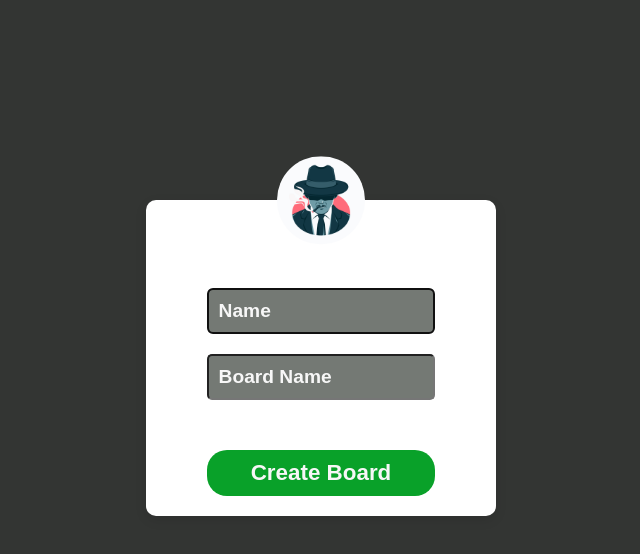
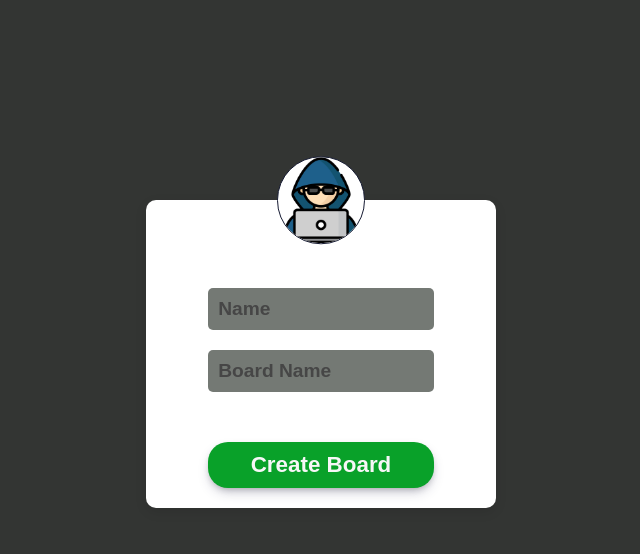
Before and after one commit to foutfin/CanvaCastUi, a SvelteKit app: page / in a window 1280 px wide. Shown: the top 554 px of the page, without its empty margins (319-959 px from the left). Built offline with nearby package versions, Linux system fonts and the light colour scheme.

Commit message:
refactored code

```diff
--- a/src/app.html
+++ b/src/app.html
@@ -2,9 +2,10 @@
 <html lang="en">
 	<head>
 		<meta charset="utf-8" />
-		<link rel="icon" href="%sveltekit.assets%/favicon.png" />
+		<!-- <link rel="icon" href="%sveltekit.assets%/favicon.png" /> -->
 		<meta name="viewport" content="width=device-width, initial-scale=1.0, maximum-scale=1.0, user-scalable=0" />
 		<link rel="stylesheet" href="%sveltekit.assets%/app.css"/>
+		<title>CanvaCast</title>
 		%sveltekit.head%
 	</head>
 	<body data-sveltekit-preload-data="hover">
--- a/src/components/board/Canvas.svelte
+++ b/src/components/board/Canvas.svelte
@@ -2,7 +2,7 @@
     import {context,drawing,path,pen,cvs} from './stores/store.js';
     import { onMount } from 'svelte';
     import {draw,erase,line} from './utils/draw.js';
-    let previousx,previousy,currentx,currenty,board,ctx;
+    let currentx,currenty;
 
     onMount(()=>{
         const board = document.getElementById("board-canvas");
@@ -11,29 +11,6 @@
 
         const overlayBoard = document.getElementById("board-overlay");
         const overlayBoardContext = overlayBoard.getContext("2d");
-
-
-        // const draw = (X,Y)=>{
-        //     previousx = currentx;
-        //     previousy = currenty;
-        //     currentx = X;
-        //     currenty = Y;
-        //     context.beginPath();
-        //     context.moveTo(previousx, previousy);
-        //     context.lineTo(currentx, currenty);
-        //     context.strokeStyle = pen.color;
-        //     context.lineWidth = pen.stroke;
-        //     context.fillStyle = pen.color;
-        //     context.fill();
-        //     context.stroke();
-        //     context.closePath();
-        // }
-
-        // const erase = (X,Y)=>{
-        //     context.clearRect(X, Y, 20, 20);
-        // }
-
-
 
         const onMove = (e) =>{
             const X = e.offsetX;
@@ -107,11 +84,9 @@
                     $context.drawImage(overlayBoard,0,0);
                     overlayBoardContext.clearRect(0, 0, 1920, 1080);
                 }
-
             });
 
         });
-
 
         board.addEventListener('touchstart', function(e) {
             let rect = board.getBoundingClientRect();
@@ -120,7 +95,6 @@
 
             currentx = X;
             currenty = Y;
-
 
             board.addEventListener('touchmove',onMoveTouch);
 
@@ -131,16 +105,12 @@
                     $context.drawImage(overlayBoard,0,0);
                     overlayBoardContext.clearRect(0, 0, 1920, 1080);
                 }
-
-
             });
-
         });
 
     })
 
 </script>
-
 
 <style>
     #board-canvas{
@@ -159,6 +129,5 @@
 
 </style>
 
-
 <canvas width="1920" height="1080" id="board-canvas" class="boards"></canvas>
 <canvas width="1920" height="1080" id="board-overlay" class="boards"></canvas>
--- a/src/components/board/Icon.svelte
+++ /dev/null
@@ -1,39 +0,0 @@
-<script>
-    import { onMount } from "svelte";
-    export let src , id,animate=true ,sel;
-    console.log("rerender");
-    onMount(()=>{
-        if(animate){
-            if(sel == id){
-                const e = document.getElementById(id);
-                e.style.scale = 1.5;
-                e.style.transform = "translateX(10px)";
-            }
-        }
-    })
-</script>
-
-<!-- svelte-ignore a11y-click-events-have-key-events -->
-<div on:click class="container">
-    <img id={id} {src} alt="icon"/>
-</div>
-
-
-<style>
-    .container{
-        cursor: pointer;
-        width:50px;
-        height:50px;
-        background-color: transparent;
-        -webkit-tap-highlight-color: transparent;
-    }
-    .container:hover{
-        scale: 1.4;
-        transform: translateX(10px);
-    }
-    img{
-        width: 100%;
-        height: 100%;
-        background-color: transparent;
-    }
-</style>
--- a/src/components/board/Newicon.svelte
+++ b/src/components/board/Newicon.svelte
@@ -3,11 +3,8 @@
     import {sidebartool,pen,cvs} from "./stores/store.js";
 
     export let id ,func=undefined;
-    let state = false;
-
 
     const clickHandler = () =>{
-        // console.log(id);
         if(id == 6){
             func();
         }else{
@@ -21,43 +18,32 @@
                 return {...p,type:id};
             });
         }
-
     }
     onMount(()=>{
+        const e = document.getElementById(`sicon-${id}`);
         sidebartool.subscribe((value)=>{
-            // console.log(value,`sicon-${id}` == `sicon-${value}`,`sicon-${id}`,`sicon-${value}`);
-            const e = document.getElementById(`sicon-${id}`);
-            console.log("here",id);
             if (id == value){
                 e.style.backgroundColor = "#adb5bd";
                 return;
             }
-
             if(value == 1){
                 if($cvs){
                     $cvs.style.touchAction = "auto";
-                    console.log($cvs.style.touchAction);
                 }
-
             }else{
                 if($cvs){
                     $cvs.style.touchAction = "none";
-                    console.log($cvs.style.touchAction);
                 }
             }
             e.style.backgroundColor = "transparent";
-
-
-            // console.log(pen);
         })
     })
 
 
-
-
 </script>
 
-<div id={`sicon-${id}`} on:click={clickHandler} class="container">
+<!-- svelte-ignore a11y-click-events-have-key-events -->
+<div id={`sicon-${id}`} on:click={clickHandler}  class="container hoverer">
     <slot class="svg"/>
 </div>
 
@@ -73,16 +59,5 @@
         align-items: center;
         border-radius: 10px;
     }
-    .container:hover{
-        /* scale: 1.4;
-        transform: translateX(10px); */
-        background-color:#adb5bd;
-        /* box-shadow: rgba(50, 50, 93, 0.25) 0px 6px 12px -2px, rgba(0, 0, 0, 0.3) 0px 3px 7px -3px; */
-    }
 
-    /* img{
-        width: 100%;
-        height: 100%;
-        background-color: transparent;
-    } */
 </style>
--- a/src/components/board/utils/socketdraw.js
+++ b/src/components/board/utils/socketdraw.js
@@ -33,6 +33,5 @@ export const lineBoard = (path,canvas,ctx,color,stroke,maincanvas) =>{
         ctx.stroke();
         ctx.closePath();
         maincanvas.drawImage(canvas,0,0);
-        console.log(path.m,path.m[1]);
     }
 }
--- a/src/routes/+page.svelte
+++ b/src/routes/+page.svelte
@@ -5,10 +5,10 @@
     let creatingBoard = 0;
     let boardId;
 
-
-    const clickHandle =()=>{
+    const clickHandle =(e)=>{
+        if(board_data.pName.length > 0 & board_data.bName.length > 0){
             creatingBoard = 1;
-        const url = "http://127.0.0.1:5000/createboard"
+            const url = `http://${window.location.hostname}:5000/createboard`;
             fetch(url, {
                         method: 'POST',
                         headers: {
@@ -16,13 +16,16 @@
                         },
                         body: JSON.stringify(board_data),
                     }
-            )
-          .then((response) => response.json())
+            ).then((response) => response.json())
              .then((data) =>{
                     boardId = data.boardid;
                     creatingBoard = 2;
 
                 });
+            return;
+        }
+        e.target.style.backgroundColor = "#ad2831";
+        return;
     }
 
 </script>
@@ -35,31 +38,21 @@
 
 {:else if creatingBoard==2}
 
-    <Board name={board_data.pName} boardName={board_data.bName} isAdmin={true} boardId={boardId}/>
+    <Board name={board_data.pName} isAdmin={true} boardId={boardId}/>
 
 {:else}
 
     <div class="main-container">
-
-        <img src={"images/avatar.jpg"} alt="avatar" class="avatar"/>
-
+        <img src={"images/hacker.png"} alt="avatar" class="avatar"/>
         <div class="container">
-
             <!-- svelte-ignore a11y-autofocus -->
             <input  bind:value={board_data.pName} autofocus class="container-input" placeholder="Name" />
             <input  bind:value={board_data.bName}   class="container-input" placeholder="Board Name"/>
-
             <button on:click={clickHandle} class="container-button">Create Board</button>
-
         </div>
-
     </div>
 
 {/if}
-
-
-
-
 
 <style>
 
@@ -81,6 +74,8 @@
         width:25%;
         border-radius: 50%;
         transform: translateY(-50%);
+        border:1px solid #161b33;
+        background-color: #ffffff;
     }
 
     .container{
@@ -104,10 +99,14 @@
         border-radius: 5px;
         width:80%;
         color:#f7f7f7;
+        border: 0;
+    }
+    .container-input:focus{
+        outline: 0;
     }
 
     .container-input::placeholder{
-        color: #f7f7f7;
+        color: #464646;
         opacity: 1;
     }
 
@@ -122,6 +121,8 @@
         border-radius: 20px;
         margin-top: 30px;
         color: #f7f7f7;
+        transition: background-color 0.5s;
+        box-shadow: rgba(50, 50, 93, 0.25) 0px 6px 12px -2px, rgba(0, 0, 0, 0.3) 0px 3px 7px -3px;
     }
     .container-button:active{
         background-color: #747974;
--- a/src/routes/board/+page.svelte
+++ /dev/null
@@ -1,3 +0,0 @@
-<script>
-
-</script>
--- a/src/routes/board/[boardid]/+page.js
+++ b/src/routes/board/[boardid]/+page.js
@@ -1,4 +1,3 @@
 export function load({fetch,params}){
-    console.log(params);
     return params;
 }
--- a/src/routes/board/[boardid]/+page.svelte
+++ b/src/routes/board/[boardid]/+page.svelte
@@ -5,30 +5,30 @@
     let attendee_data = {pName:"",avatar:1};
     let creatingBoard = 0;
 
-
-
-    const clickHandler = () =>{
-        creatingBoard = 1;
+    const clickHandler = (e) =>{
+        if(attendee_data.pName.length>0){
+            creatingBoard = 1;
+            return;
+        }
+        e.target.style.backgroundColor = "#ad2831";
+        return;
     }
 </script>
 
 {#if creatingBoard==0}
 
     <div class="main-container">
-        <img src={"/images/avatar.jpg"} alt="avatar" class="avatar"/>
-
+        <img src={"/images/hacker.png"} alt="avatar" class="avatar"/>
         <div class="container">
-
             <!-- svelte-ignore a11y-autofocus -->
             <input  bind:value={attendee_data.pName} autofocus class="container-input" placeholder="Name" />
             <button on:click={clickHandler} class="container-button">Join Board</button>
         </div>
     </div>
 
-
 {:else if creatingBoard==1}
 
-    <Board name={attendee_data.pName} boardName={""} isAdmin={false} boardId={data.boardid} />
+    <Board name={attendee_data.pName} isAdmin={false} boardId={data.boardid} />
 
 {/if}
 
@@ -55,6 +55,8 @@
         width:25%;
         border-radius: 50%;
         transform: translateY(-50%);
+        border:1px solid #161b33;
+        background-color: #ffffff;
     }
 
     .container{
@@ -78,10 +80,15 @@
         border-radius: 5px;
         width:80%;
         color:#f7f7f7;
+        border: 0;
+    }
+
+    .container-input:focus{
+        outline: 0;
     }
 
     .container-input::placeholder{
-        color: #f7f7f7;
+        color: #464646;
         opacity: 1;
     }
 
@@ -96,6 +103,8 @@
         border-radius: 20px;
         margin-top: 30px;
         color: #f7f7f7;
+        transition: background-color 0.5s;
+        box-shadow: rgba(50, 50, 93, 0.25) 0px 6px 12px -2px, rgba(0, 0, 0, 0.3) 0px 3px 7px -3px;
     }
     .container-button:active{
         background-color: #747974;
```
Also changed, not shown: src/components/board/Board.svelte (+10 -7 lines), src/routes/test/+page.svelte (deleted, +0 -5 lines), static/images/hacker.png (added). Lines whose indentation alone changed are shown as unchanged.
